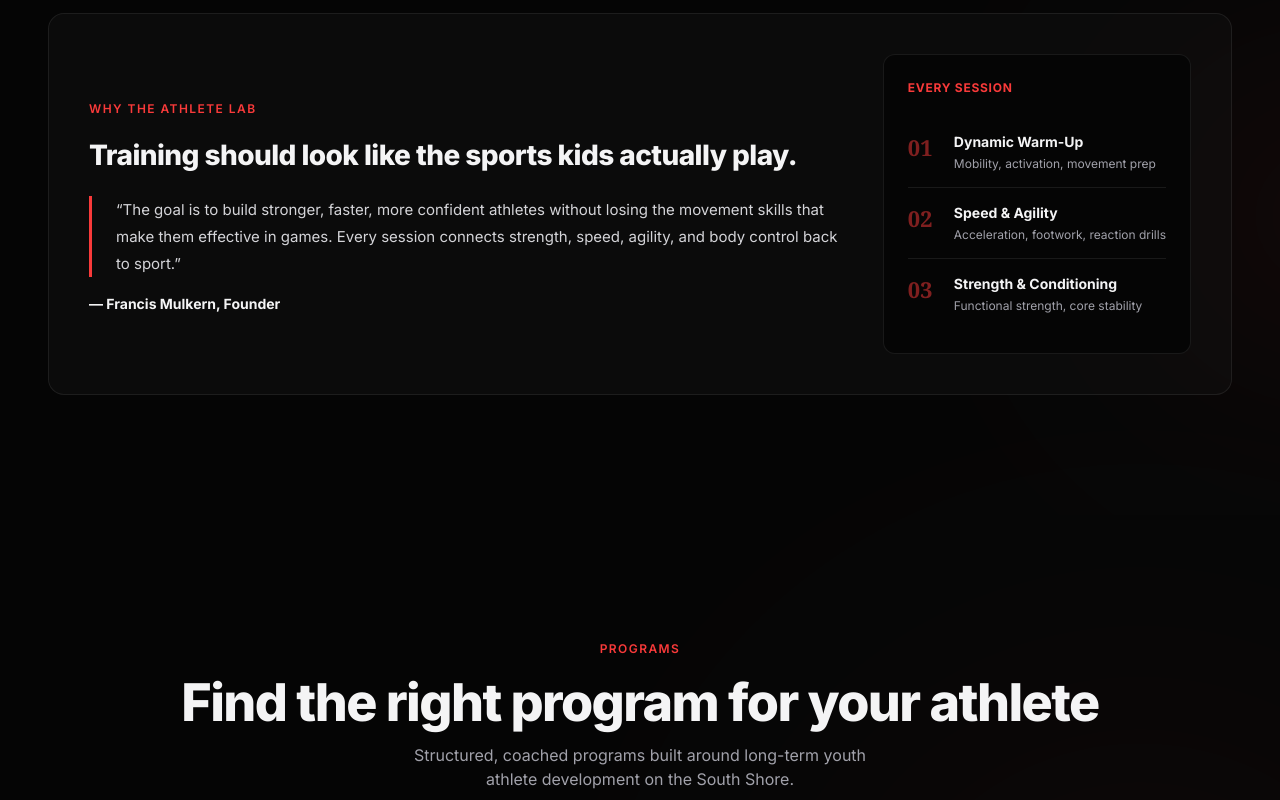
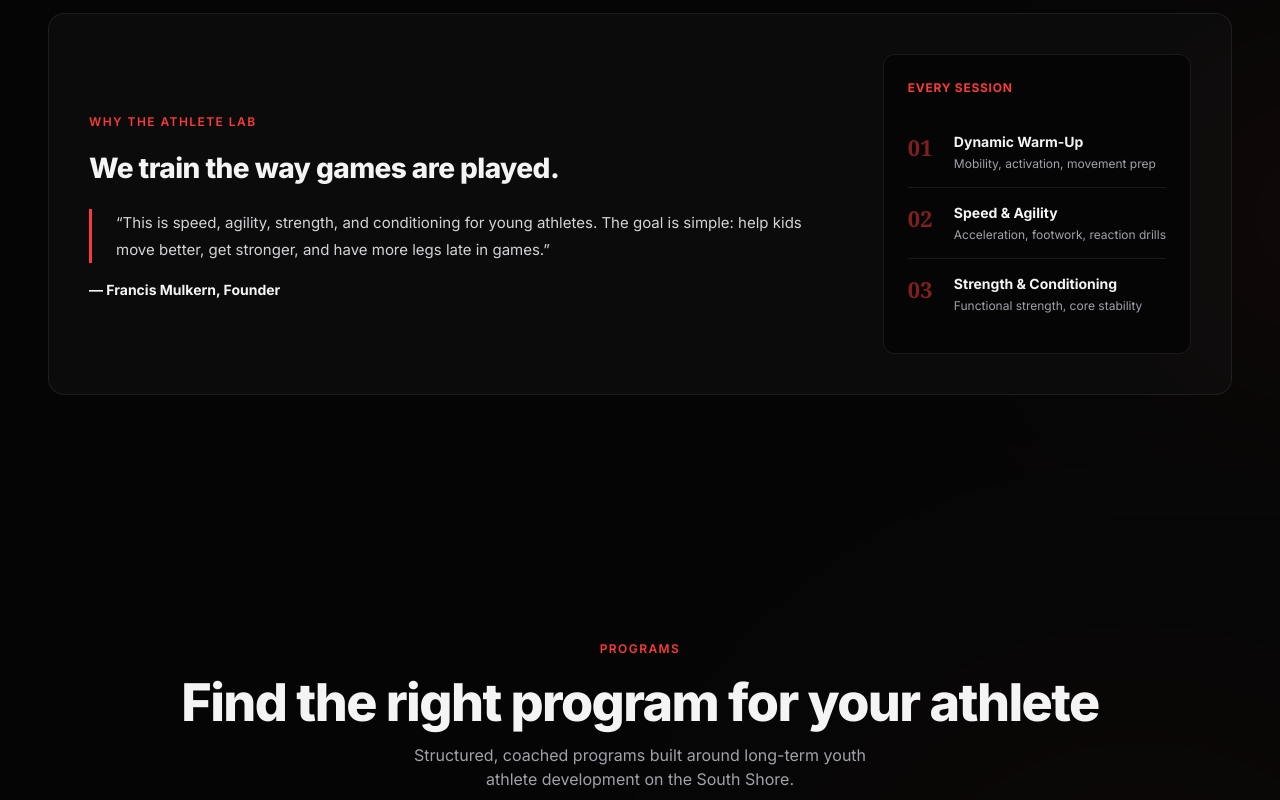
Before and after one commit to WRISTER-AI/athlete-lab, a Next.js app: page / in a window 1280 px wide. Shown: the part 1600-2400 px from the top of the page. Built offline with nearby package versions, Linux system fonts and the light colour scheme.

Commit message:
Simplify Athlete Lab training copy

```diff
--- a/app/components/AthleteLab.tsx
+++ b/app/components/AthleteLab.tsx
@@ -653,7 +653,7 @@
               }}
             >
               <div style={{ width: 8, height: 8, borderRadius: "50%", background: "#22c55e", boxShadow: "0 0 10px #22c55e" }} />
-              Now enrolling for Spring 2026
+              Now enrolling for Summer 2026
             </motion.div>
 
             <motion.h1
@@ -1452,7 +1452,7 @@
                 marginBottom: 20,
               }}
             >
-              Training should look like the sports kids actually play.
+              We train the way games are played.
             </h3>
             <div
               style={{
@@ -1463,9 +1463,9 @@
                 paddingLeft: 24,
               }}
             >
-              &ldquo;The goal is to build stronger, faster, more confident athletes without
-              losing the movement skills that make them effective in games. Every session
-              connects strength, speed, agility, and body control back to sport.&rdquo;
+              &ldquo;This is speed, agility, strength, and conditioning for young athletes.
+              The goal is simple: help kids move better, get stronger, and have more
+              legs late in games.&rdquo;
             </div>
             <div style={{ marginTop: 16, fontSize: 14, fontWeight: 700, color: brand.text }}>
               — Francis Mulkern, Founder
@@ -1554,19 +1554,19 @@
 function AthleteDifference() {
   const pillars = [
     {
-      label: "Train the Finish",
-      headline: "Still fast when the game gets heavy.",
-      body: "The goal is not to look quick in the first five minutes. It is to keep moving well when legs are tired and decisions matter.",
+      label: "Speed & Agility",
+      headline: "Move better and change direction faster.",
+      body: "Athletes work on acceleration, footwork, balance, and reaction so they can move with more confidence in real games.",
     },
     {
-      label: "Move With Control",
-      headline: "Speed is only useful if they can handle it.",
-      body: "Sessions build acceleration, footwork, coordination, and body control so athletes can cut, stop, recover, and compete with confidence.",
+      label: "Strength & Control",
+      headline: "Build stronger legs, hips, and core.",
+      body: "Training focuses on age-appropriate strength, coordination, and body control so athletes can handle contact, cuts, stops, and starts.",
     },
     {
-      label: "Compete Longer",
-      headline: "Conditioning that shows up in real play.",
-      body: "Strength and conditioning are built into the work, not tacked on at the end. Athletes learn how to keep effort and technique together.",
+      label: "Conditioning",
+      headline: "More legs late in the game.",
+      body: "The goal is simple: help athletes keep moving well when everyone else is tired.",
     },
   ];
 
@@ -1586,13 +1586,13 @@
         <div style={{ textAlign: "center", marginBottom: 72 }}>
           <SectionLabel>How We Train</SectionLabel>
           <SectionHeadline>
-            Built for the part of the game
+            Still fast when
             <br />
-            <span style={{ color: brand.red }}>where athletes separate.</span>
+            <span style={{ color: brand.red }}>everyone else is tired.</span>
           </SectionHeadline>
           <p style={{ fontSize: 17, lineHeight: 1.7, color: brand.muted, maxWidth: 580, margin: "20px auto 0" }}>
-            Every session is designed to make young athletes faster, stronger, more coordinated,
-            and more comfortable competing when the pace picks up.
+            That is the point of the training. Speed, agility, strength, and conditioning
+            so young athletes can keep their legs late in games.
           </p>
         </div>
 
@@ -1655,81 +1655,6 @@
           ))}
         </div>
 
-        <div
-          style={{
-            background: brand.surface,
-            border: `1px solid ${brand.border}`,
-            borderRadius: 16,
-            padding: "48px 48px",
-            display: "grid",
-            gridTemplateColumns: "1fr 1fr",
-            gap: 60,
-            alignItems: "center",
-          }}
-          className="moments-grid"
-        >
-          <div>
-            <div
-              style={{
-                fontSize: 11,
-                fontWeight: 700,
-                letterSpacing: "0.1em",
-                textTransform: "uppercase",
-                color: brand.red,
-                marginBottom: 16,
-              }}
-            >
-              What Parents Should Expect
-            </div>
-            <h3
-              style={{
-                fontSize: 32,
-                fontWeight: 900,
-                color: brand.text,
-                letterSpacing: "-0.03em",
-                lineHeight: 1.15,
-                marginBottom: 20,
-              }}
-            >
-              Coach-led work with a clear purpose
-              <br />
-              <span style={{ color: brand.red }}>every time they show up.</span>
-            </h3>
-            <p style={{ fontSize: 15, lineHeight: 1.8, color: brand.mutedLight }}>
-              This is not open gym time. Athletes are coached through warm-ups, movement,
-              speed, agility, strength, and conditioning in a structure that fits their age
-              and sport.
-            </p>
-          </div>
-          <div style={{ display: "grid", gridTemplateColumns: "1fr 1fr", gap: 16 }}>
-            {[
-              { label: "Coached warm-up" },
-              { label: "Speed mechanics" },
-              { label: "Agility and footwork" },
-              { label: "Body control" },
-              { label: "Strength basics" },
-              { label: "Conditioning finish" },
-            ].map((item) => (
-              <div
-                key={item.label}
-                style={{
-                  background: brand.bg,
-                  border: `1px solid ${brand.border}`,
-                  borderRadius: 10,
-                  padding: "16px 20px",
-                  display: "flex",
-                  alignItems: "center",
-                  gap: 12,
-                }}
-              >
-                <div style={{ width: 6, height: 6, borderRadius: "50%", background: brand.red, flexShrink: 0 }} />
-                <span style={{ fontSize: 13, fontWeight: 600, color: brand.text }}>
-                  {item.label}
-                </span>
-              </div>
-            ))}
-          </div>
-        </div>
       </div>
 
       <style>{`
```
